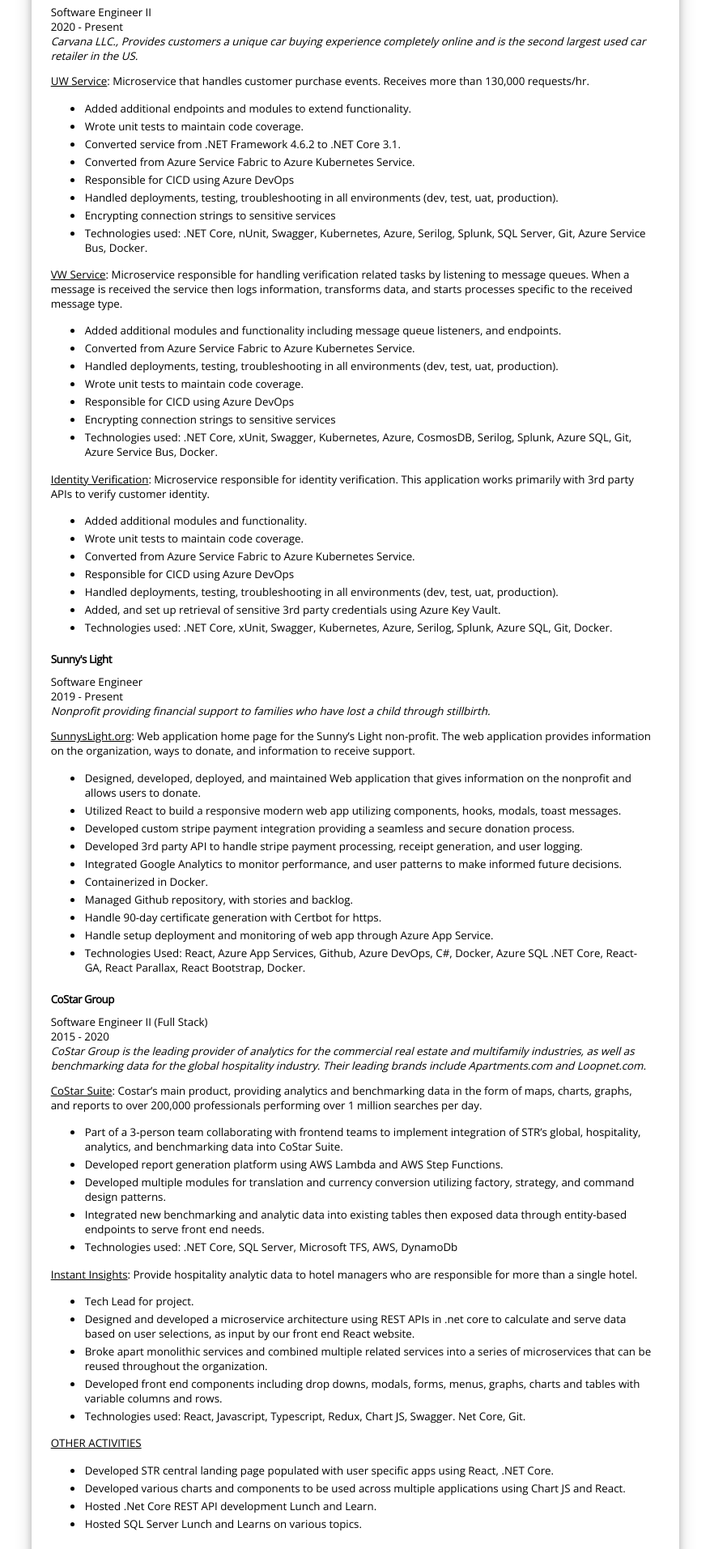
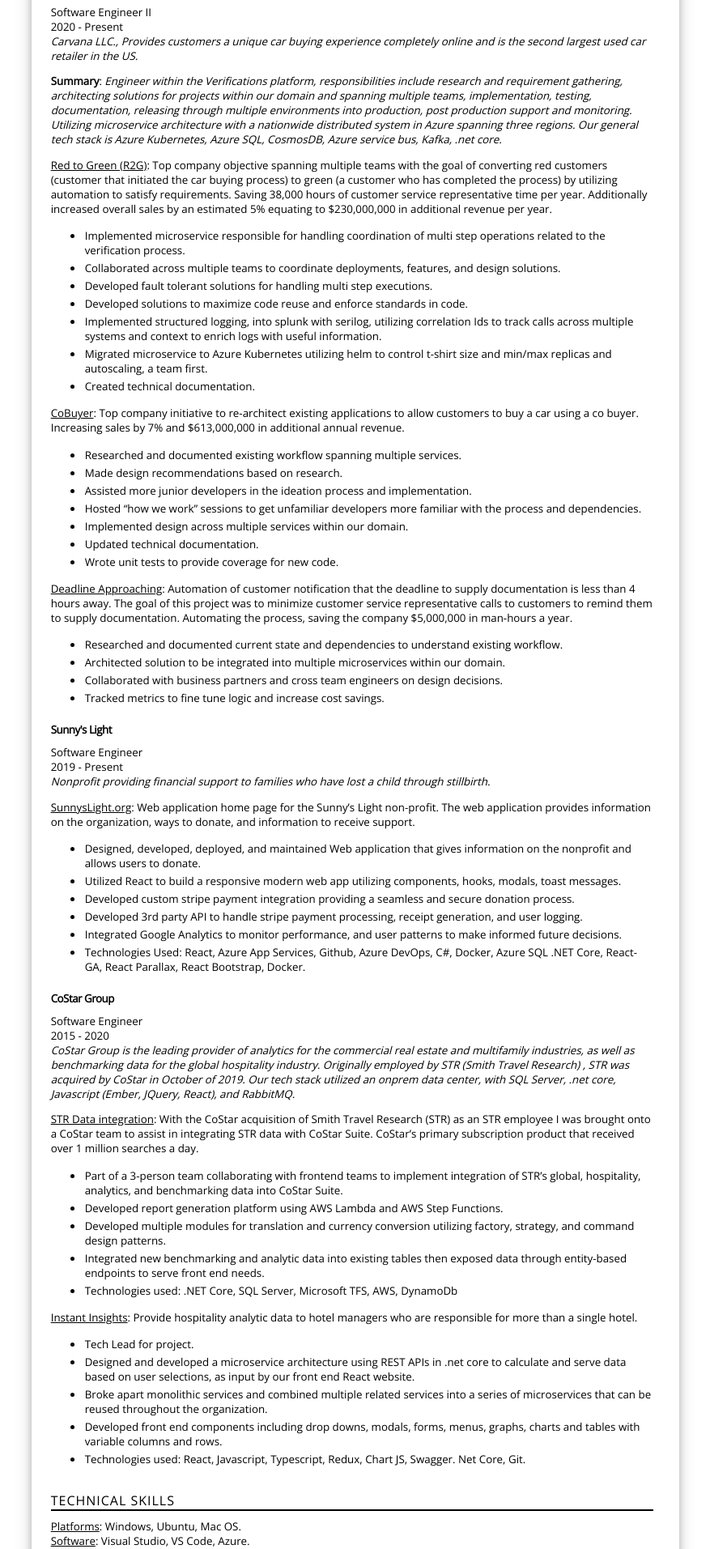
Before and after one commit to wbratz/williambratzdotcom, a Next.js app: page /resume in a window 1280 px wide. Shown: the part 820-2733 px from the top of the page at 81% size, without its empty margins (201-1078 px from the left). Built offline with nearby package versions, Linux system fonts and the light colour scheme.

Commit message:
updates resume

```diff
--- a/pages/resume.tsx
+++ b/pages/resume.tsx
@@ -58,81 +58,107 @@
               the US.
             </i>
             <p>
-              <u>UW Service</u>: Microservice that handles customer purchase
-              events. Receives more than 130,000 requests/hr.
+              <b>Summary</b>:{" "}
+              <i>
+                Engineer within the Verifications platform, responsibilities
+                include research and requirement gathering, architecting
+                solutions for projects within our domain and spanning multiple
+                teams, implementation, testing, documentation, releasing through
+                multiple environments into production, post production support
+                and monitoring. Utilizing microservice architecture with a
+                nationwide distributed system in Azure spanning three regions.
+                Our general tech stack is Azure Kubernetes, Azure SQL, CosmosDB,
+                Azure service bus, Kafka, .net core.
+              </i>
+            </p>
+            <p>
+              <u>Red to Green (R2G)</u>: Top company objective spanning multiple
+              teams with the goal of converting red customers (customer that
+              initiated the car buying process) to green (a customer who has
+              completed the process) by utilizing automation to satisfy
+              requirements. Saving 38,000 hours of customer service
+              representative time per year. Additionally increased overall sales
+              by an estimated 5% equating to $230,000,000 in additional revenue
+              per year.
             </p>
             <ul>
               <li>
-                Added additional endpoints and modules to extend functionality.
-              </li>
-              <li>Wrote unit tests to maintain code coverage.</li>
-              <li>
-                Converted service from .NET Framework 4.6.2 to .NET Core 3.1.
+                Implemented microservice responsible for handling coordination
+                of multi step operations related to the verification process.
               </li>
               <li>
-                Converted from Azure Service Fabric to Azure Kubernetes Service.
+                Collaborated across multiple teams to coordinate deployments,
+                features, and design solutions.
               </li>
-              <li>Responsible for CICD using Azure DevOps</li>
               <li>
-                Handled deployments, testing, troubleshooting in all
-                environments (dev, test, uat, production).
+                Developed fault tolerant solutions for handling multi step
+                executions.
               </li>
-              <li>Encrypting connection strings to sensitive services</li>
               <li>
-                Technologies used: .NET Core, nUnit, Swagger, Kubernetes, Azure,
-                Serilog, Splunk, SQL Server, Git, Azure Service Bus, Docker.
+                Developed solutions to maximize code reuse and enforce standards
+                in code.
               </li>
+              <li>
+                Implemented structured logging, into splunk with serilog,
+                utilizing correlation Ids to track calls across multiple systems
+                and context to enrich logs with useful information.
+              </li>
+              <li>
+                Migrated microservice to Azure Kubernetes utilizing helm to
+                control t-shirt size and min/max replicas and autoscaling, a
+                team first.
+              </li>
+              <li>Created technical documentation.</li>
             </ul>
             <p>
-              <u>VW Service</u>: Microservice responsible for handling
-              verification related tasks by listening to message queues. When a
-              message is received the service then logs information, transforms
-              data, and starts processes specific to the received message type.
+              <u>CoBuyer</u>: Top company initiative to re-architect existing
+              applications to allow customers to buy a car using a co buyer.
+              Increasing sales by 7% and $613,000,000 in additional annual
+              revenue.
             </p>
             <ul>
               <li>
-                Added additional modules and functionality including message
-                queue listeners, and endpoints.
+                Researched and documented existing workflow spanning multiple
+                services.
+              </li>
+              <li>Made design recommendations based on research.</li>
+              <li>
+                Assisted more junior developers in the ideation process and
+                implementation.
               </li>
               <li>
-                Converted from Azure Service Fabric to Azure Kubernetes Service.
+                Hosted “how we work” sessions to get unfamiliar developers more
+                familiar with the process and dependencies.
               </li>
               <li>
-                Handled deployments, testing, troubleshooting in all
-                environments (dev, test, uat, production).
+                Implemented design across multiple services within our domain.
               </li>
-              <li>Wrote unit tests to maintain code coverage.</li>
-              <li>Responsible for CICD using Azure DevOps</li>
-              <li>Encrypting connection strings to sensitive services</li>
-              <li>
-                Technologies used: .NET Core, xUnit, Swagger, Kubernetes, Azure,
-                CosmosDB, Serilog, Splunk, Azure SQL, Git, Azure Service Bus,
-                Docker.
-              </li>
+              <li>Updated technical documentation.</li>
+              <li>Wrote unit tests to provide coverage for new code.</li>
             </ul>
             <p>
-              <u>Identity Verification</u>: Microservice responsible for
-              identity verification. This application works primarily with 3rd
-              party APIs to verify customer identity.
+              <u>Deadline Approaching</u>: Automation of customer notification
+              that the deadline to supply documentation is less than 4 hours
+              away. The goal of this project was to minimize customer service
+              representative calls to customers to remind them to supply
+              documentation. Automating the process, saving the company
+              $5,000,000 in man-hours a year.
             </p>
             <ul>
-              <li>Added additional modules and functionality.</li>
-              <li>Wrote unit tests to maintain code coverage.</li>
               <li>
-                Converted from Azure Service Fabric to Azure Kubernetes Service.
-              </li>
-              <li>Responsible for CICD using Azure DevOps</li>
-              <li>
-                Handled deployments, testing, troubleshooting in all
-                environments (dev, test, uat, production).
+                Researched and documented current state and dependencies to
+                understand existing workflow.
               </li>
               <li>
-                Added, and set up retrieval of sensitive 3rd party credentials
-                using Azure Key Vault.
+                Architected solution to be integrated into multiple
+                microservices within our domain.
               </li>
               <li>
-                Technologies used: .NET Core, xUnit, Swagger, Kubernetes, Azure,
-                Serilog, Splunk, Azure SQL, Git, Docker.
+                Collaborated with business partners and cross team engineers on
+                design decisions.
+              </li>
+              <li>
+                Tracked metrics to fine tune logic and increase cost savings.
               </li>
             </ul>
           </div>
@@ -174,15 +200,6 @@
                 Integrated Google Analytics to monitor performance, and user
                 patterns to make informed future decisions.
               </li>
-              <li>Containerized in Docker.</li>
-              <li>Managed Github repository, with stories and backlog.</li>
-              <li>
-                Handle 90-day certificate generation with Certbot for https.
-              </li>
-              <li>
-                Handle setup deployment and monitoring of web app through Azure
-                App Service.
-              </li>
               <li>
                 Technologies Used: React, Azure App Services, Github, Azure
                 DevOps, C#, Docker, Azure SQL .NET Core, React-GA, React
@@ -194,20 +211,24 @@
             <b>CoStar Group</b>
           </div>
           <div className={styles.resumeMainContent}>
-            Software Engineer II (Full Stack)
+            Software Engineer
             <br></br>2015 - 2020
             <br></br>
             <i>
               CoStar Group is the leading provider of analytics for the
               commercial real estate and multifamily industries, as well as
-              benchmarking data for the global hospitality industry. Their
-              leading brands include Apartments.com and Loopnet.com.
+              benchmarking data for the global hospitality industry. Originally
+              employed by STR (Smith Travel Research) , STR was acquired by
+              CoStar in October of 2019. Our tech stack utilized an onprem data
+              center, with SQL Server, .net core, Javascript (Ember, JQuery,
+              React), and RabbitMQ.
             </i>
             <p>
-              <u>CoStar Suite</u>: Costar’s main product, providing analytics
-              and benchmarking data in the form of maps, charts, graphs, and
-              reports to over 200,000 professionals performing over 1 million
-              searches per day.
+              <u>STR Data integration</u>: With the CoStar acquisition of Smith
+              Travel Research (STR) as an STR employee I was brought onto a
+              CoStar team to assist in integrating STR data with CoStar Suite.
+              CoStar’s primary subscription product that received over 1 million
+              searches a day.
             </p>
             <ul>
               <li>
@@ -260,21 +281,6 @@
                 JS, Swagger. Net Core, Git.
               </li>
             </ul>
-            <p>
-              <u>OTHER ACTIVITIES</u>
-            </p>
-            <ul>
-              <li>
-                Developed STR central landing page populated with user specific
-                apps using React, .NET Core.
-              </li>
-              <li>
-                Developed various charts and components to be used across
-                multiple applications using Chart JS and React.
-              </li>
-              <li>Hosted .Net Core REST API development Lunch and Learn.</li>
-              <li>Hosted SQL Server Lunch and Learns on various topics.</li>
-            </ul>
           </div>
           <div className={styles.resumeMainHeading}>TECHNICAL SKILLS</div>
           <div className={styles.resumeMainContent}>
@@ -282,33 +288,47 @@
             <br></br>
             <u>Software</u>: Visual Studio, VS Code, Azure.
             <br></br>
-            <u>Languages</u>: C#, T-SQL, Javascript, Typescript, Python.
+            <u>Languages</u>: C#, T-SQL, Javascript, Typescript, Python, Java
             <br></br>
             <u>Technologies</u>: .NET Core, .NET Framework, React, SQL Server.
             <br></br>
           </div>
           <div className={styles.resumeMainHeading}>EDUCATION</div>
           <div className={styles.resumeMainContent}>
-            <b>
-              Associates Degree in Applied Science, Computer Programming,
-              Volunteer State
-            </b>
+            <b>B.S. Software Engineering, Arizona State University</b>
+            <br></br>
+            2022 - Present
+          </div>
+          <div className={styles.resumeMainContent}>
+            <b>A.A.S, Computer Programming, Volunteer State</b>
             <br></br>
             2021 - 2022
             <br></br>
+            <ul>
+              <li>Phi Theta Kappa</li>
+              <li>
                 <b>
                   <Link href="https://www.volstate.edu/news/spring-2021-deans-list-and-honor-roll">
-                2021 Dean's List
+                    Spring 2021 Dean's List
                   </Link>
                 </b>
-          </div>
-          <div className={styles.resumeMainContent}>
+              </li>
+              <li>
                 <b>
-              University transfer program Bachelors Degree in computer science,
-              AB Tech Community College
+                  <Link href="https://www.volstate.edu/news/summer-2021-deans-list-and-honor-roll">
+                    Summer 2021 Dean's List and Honor Roll
+                  </Link>
                 </b>
-            <br></br>
-            2009 - 2011
+              </li>
+              <li>
+                <b>
+                  <Link href="https://www.volstate.edu/news/fall-2021-deans-list-and-honor-roll">
+                    Fall 2021 Dean's List and Honor Roll
+                  </Link>
+                </b>
+              </li>
+              <li>Sprint 2022 Merit List</li>
+            </ul>
           </div>
           <div className={styles.resumeMainHeading}>
             OPEN SOURCE CONTRIBUTIONS
```
Also changed, not shown: 2 other files (tests, documents, lock files or other folders). Lines whose indentation alone changed are shown as unchanged.
